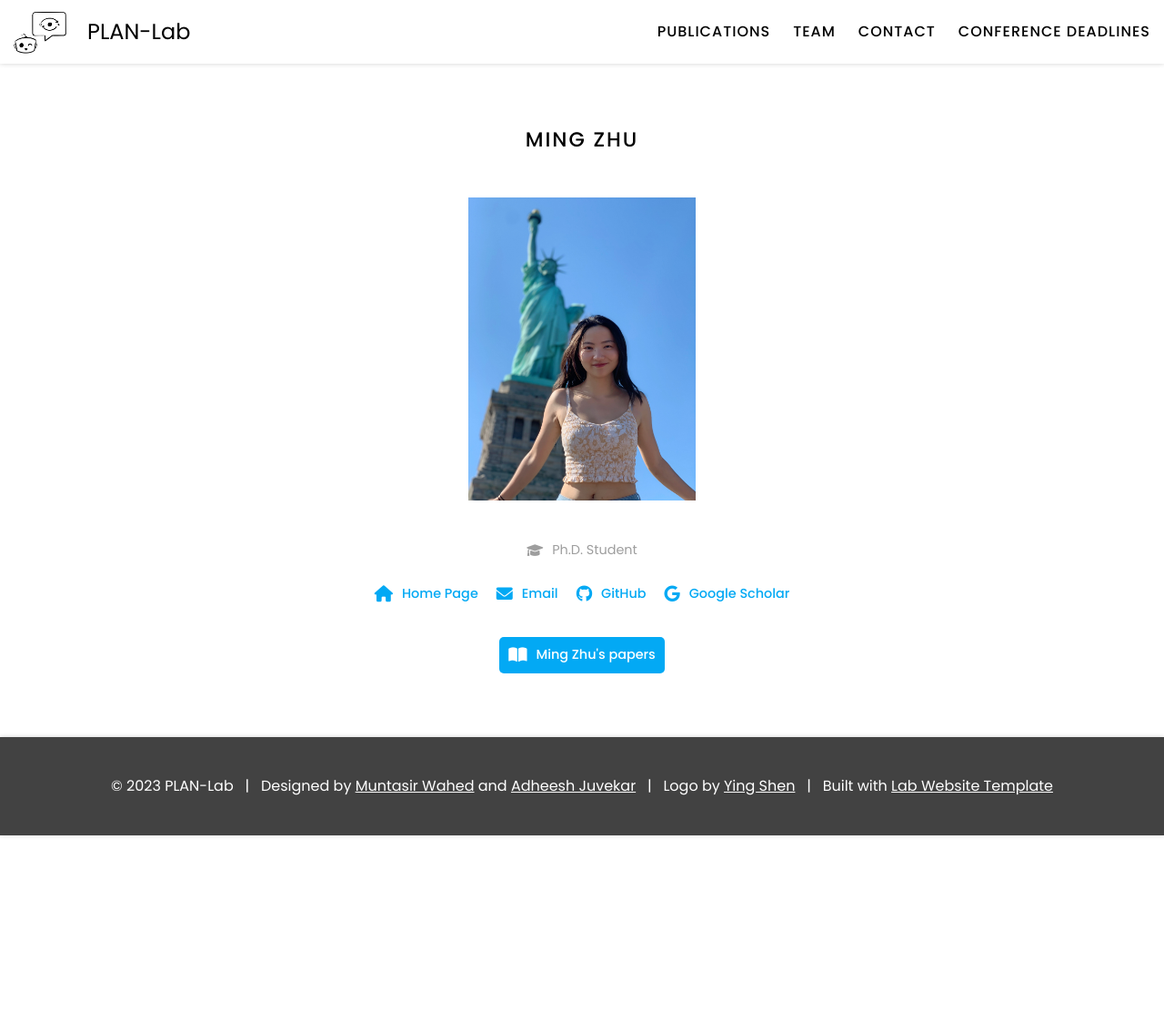
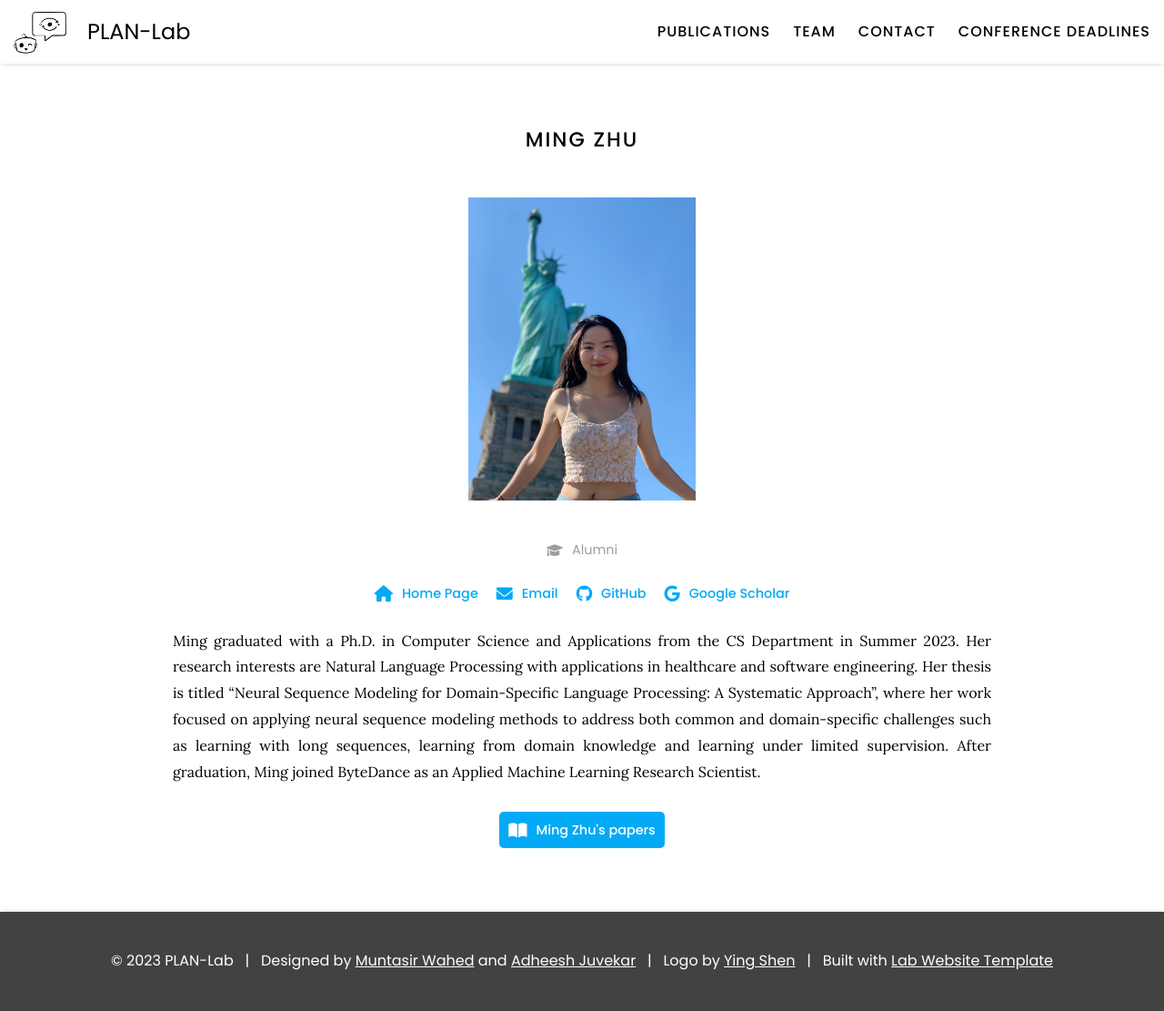
Before and after one commit to XiaonaZhou/plan-lab.github.io, a Jekyll site: the page built from _members/ming-zhu.md, in a window 1280 px wide. Shown: the whole page at 91% size. Built offline with Jekyll 4.4.1, drawn with Linux system fonts in a browser that asks for light colours; before the commit the page ends 918 px from its top, so only the background shows below that.

Commit message:
Update ming-zhu.md

```diff
--- a/_members/ming-zhu.md
+++ b/_members/ming-zhu.md
@@ -1,7 +1,7 @@
 ---
 name: Ming Zhu
 image: images/members/MingZhu.JPG
-description: Ph.D. Student
+description: Alumni
 role: phd-student
 aliases:
   - Ming Zhu
@@ -13,3 +13,5 @@ links:
   github: mingzhu0527
   google-scholar: vT0SsR4AAAAJ
 ---
+
+Ming graduated with a Ph.D. in Computer Science and Applications from the CS Department in Summer 2023. Her research interests are Natural Language Processing with applications in healthcare and software engineering. Her thesis is titled "Neural Sequence Modeling for Domain-Specific Language Processing: A Systematic Approach", where her work focused on applying neural sequence modeling methods to address both common and domain-specific challenges such as learning with long sequences, learning from domain knowledge and learning under limited supervision. After graduation, Ming joined ByteDance as an Applied Machine Learning Research Scientist.
```
